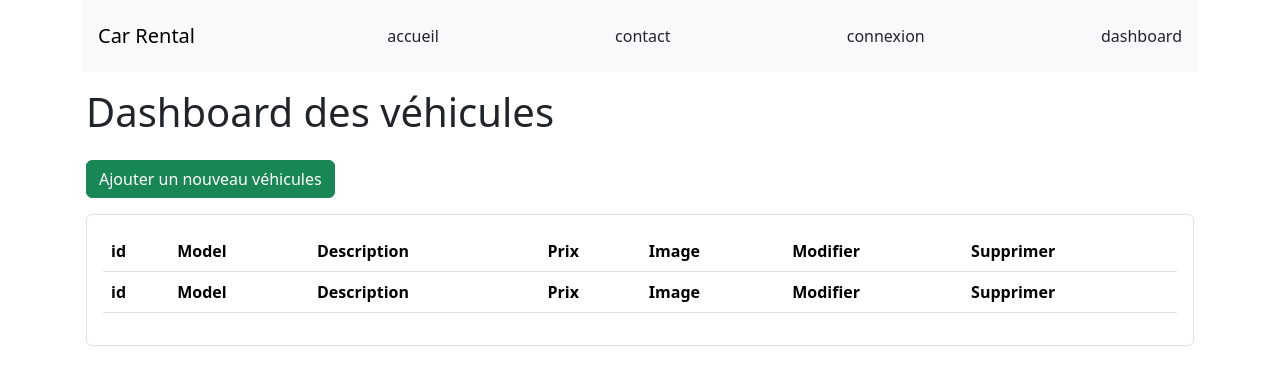
After one commit to Edjek/car_location, a PHP site: template templates/admin/dashboard-car.php in a window 1280 px wide. The commit adds this page. Shown: the top 385 px of the page. Run offline with PHP 8.4, Linux system fonts and the light colour scheme; the template is opened without the code that fills it, so the values that code supplies are empty; some libraries are stand-ins or nearby versions.

Commit message:
gestion des vehicules

```diff
--- a/templates/admin/base.php
+++ b/templates/admin/base.php
@@ -23,7 +23,17 @@ $session = new Session();
             <a class="navbar-brand" href="#">Car Rental</a>
             <a class="nav-link" href="<?= SITE_NAME; ?>/">accueil</a>
             <a class="nav-link" href="<?= SITE_NAME; ?>/contact">contact</a>
-            <a class="nav-link" href="<?= SITE_NAME; ?>/connexion">connexion</a>
+            <?php
+            if (isset($_SESSION['LOGGED_ID'])) {
+            ?>
+                <a class="nav-link" href="<?= SITE_NAME; ?>/deconnexion">deconnexion</a>
+            <?php
+            } else {
+            ?>
+                <a class="nav-link" href="<?= SITE_NAME; ?>/connexion">connexion</a>
+            <?php
+            }
+            ?>
             <a class="nav-link" href="<?= SITE_NAME; ?>/dashboard">dashboard</a>
         </nav>
     </header>
--- /dev/null
+++ b/templates/admin/dashboard-car.php
@@ -0,0 +1,49 @@
+<section>
+    <h1>Dashboard des véhicules</h1>
+
+    <a href="<?= SITE_NAME; ?>/dashboard/cars/ajouter" class="btn btn-success my-3">Ajouter un nouveau véhicules</a>
+    <div class="p-3 border rounded">
+        <table class="table table-striped">
+            <thead>
+                <tr>
+                    <th>id</th>
+                    <th>Model</th>
+                    <th>Description</th>
+                    <th>Prix</th>
+                    <th>Image</th>
+                    <th>Modifier</th>
+                    <th>Supprimer</th>
+                </tr>
+            </thead>
+            <tfoot>
+                <tr>
+                    <th>id</th>
+                    <th>Model</th>
+                    <th>Description</th>
+                    <th>Prix</th>
+                    <th>Image</th>
+                    <th>Modifier</th>
+                    <th>Supprimer</th>
+                </tr>
+            </tfoot>
+            <tbody>
+
+                <?php
+                foreach ($cars as $car) {
+                ?>
+                    <tr>
+                        <td><?= $car['id']; ?></td>
+                        <td><?= $car['model']; ?></td>
+                        <td><?= $car['description']; ?></td>
+                        <td><?= $car['price'] ?></td>
+                        <td></td>
+                        <td><a class="btn btn-primary" href="<?= SITE_NAME; ?>/dashboard/cars/modifier/<?= $car['id']; ?>">modifier</a></td>
+                        <td><a class="btn btn-danger" href="">supprimer</a></td>
+                    </tr>
+                <?php
+                }
+                ?>
+            </tbody>
+        </table>
+    </div>
+</section>
```
Also changed, not shown: src/Controller/Admin/AdminCarController.php (added, +22 -0 lines), src/Controller/Front/UserController.php (+17 -2 lines), src/Core/Router.php (+15 -0 lines), src/Core/Session.php (+9 -0 lines), src/Repository/CarRepository.php (added, +15 -0 lines), templates/admin/car-create-form.php (added, +17 -0 lines), templates/admin/dashboard.php (+8 -1 lines), templates/admin/user-update-form.php (+5 -5 lines), templates/front/base.php (+21 -2 lines).
